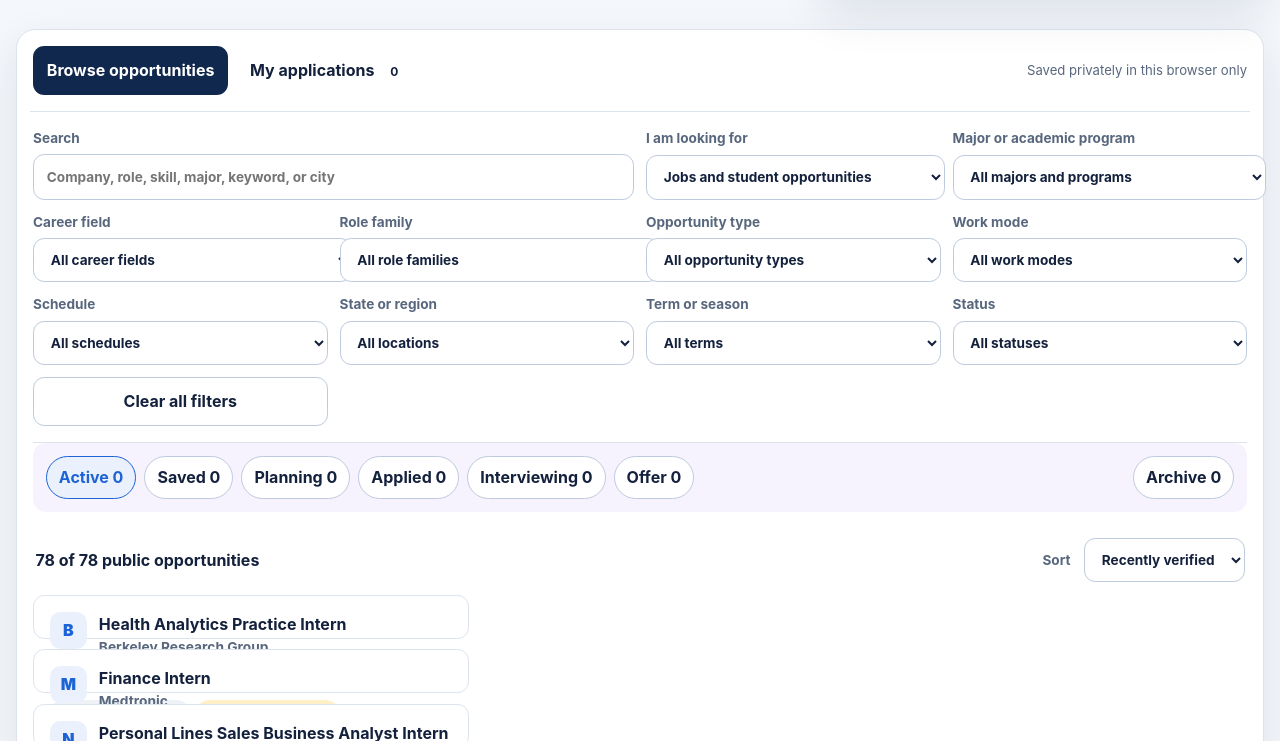
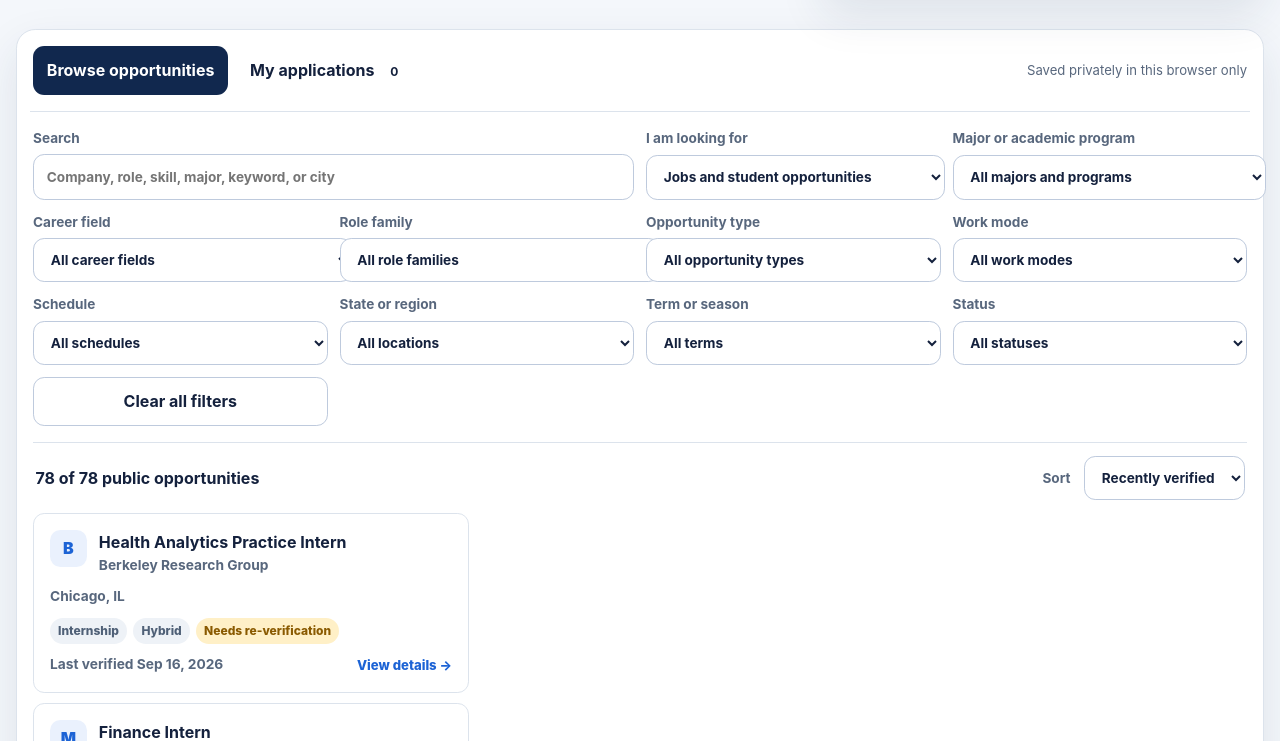
Before and after one commit to farhankhan-mis/GitHub-Portfolio, a website: page index.html in a window 1280 px wide. Shown: the part 359-1100 px from the top of the page. Drawn offline with Linux system fonts and the light colour scheme.

Commit message:
Fix collapsed result cards and tracker tabs shown in Browse
- .results now uses max-content auto rows. With max-height:72vh and more
  cards than fit, Chromium left each auto row at the card's 44px min-height,
  so cards overlapped. Narrow layouts (max-height:none) were unaffected.
- .tracker-controls[hidden] is now display:none; the class's display:flex
  had overridden the hidden attribute, so tracker tabs showed in Browse.

Co-Authored-By: Claude Opus 5.5 <noreply@anthropic.com>

```diff
--- a/index.html
+++ b/index.html
@@ -9,7 +9,7 @@
   <title>Public Opportunity Catalog</title>
   <link rel="icon" href="favicon.svg" type="image/svg+xml">
   <link rel="stylesheet" href="styles.css?v=7">
-  <link rel="stylesheet" href="tracker.css?v=3">
+  <link rel="stylesheet" href="tracker.css?v=4">
 </head>
 <body>
   <header class="site-header">
--- a/tracker.css
+++ b/tracker.css
@@ -23,3 +23,4 @@
 .detail[open]{position:fixed;inset:0;width:min(860px,calc(100% - 2rem));max-height:calc(100vh - 2rem);margin:auto;padding:1.5rem;border:1px solid var(--line);border-radius:1rem;background:#fbfcfe;box-shadow:0 28px 80px rgba(17,40,78,.28);overflow:auto}.detail::backdrop{background:rgba(17,40,78,.58);backdrop-filter:blur(3px)}.detail-close{position:sticky;top:0;z-index:2;float:right;display:grid;place-items:center;width:2.6rem;min-height:2.6rem;padding:0;border-radius:999px;background:#fff;font-size:1.65rem;line-height:1}
 .application-status-tabs{display:flex;flex-wrap:wrap;gap:.5rem;width:100%}.application-status-tab{min-height:38px;padding:.5rem .75rem;border-radius:999px}.application-status-tab.active{border-color:var(--blue);background:#eaf1fd;color:var(--blue)}.application-status-tab.archive-tab{margin-left:auto}.application-status-tab.archive-tab.active{border-color:#78633a;background:#f7f0df;color:#624d25}
 .expanded-filters{grid-template-columns:repeat(4,minmax(180px,1fr))}.expanded-filters .wide{grid-column:span 2}.expanded-filters button{align-self:end}@media(max-width:1100px){.expanded-filters{grid-template-columns:repeat(3,minmax(170px,1fr))}}@media(max-width:760px){.expanded-filters{grid-template-columns:repeat(2,minmax(0,1fr))}.expanded-filters .wide{grid-column:1/-1}}@media(max-width:520px){.expanded-filters{grid-template-columns:1fr}.expanded-filters .wide{grid-column:auto}}
+.tracker-controls[hidden]{display:none}.results{grid-auto-rows:max-content}
```
